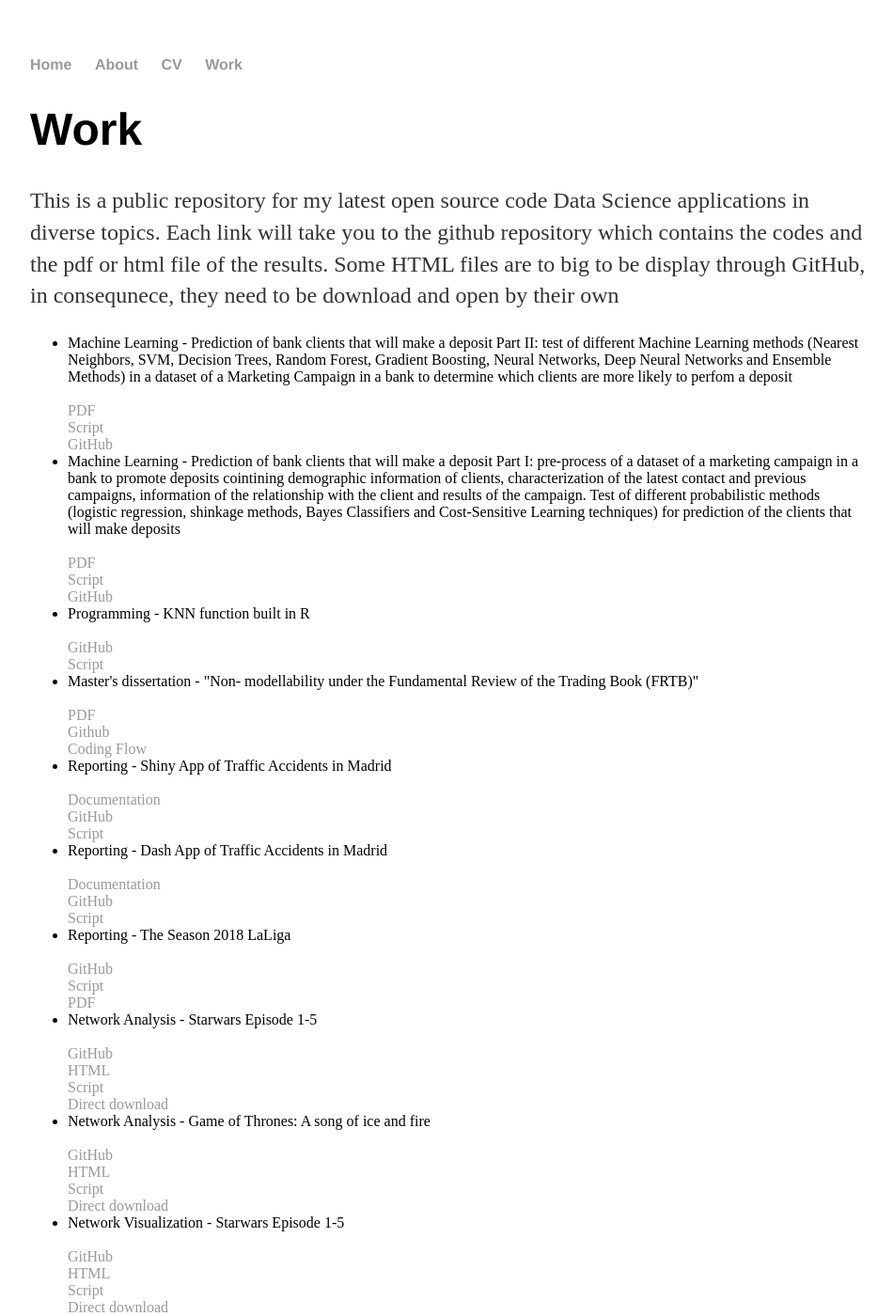
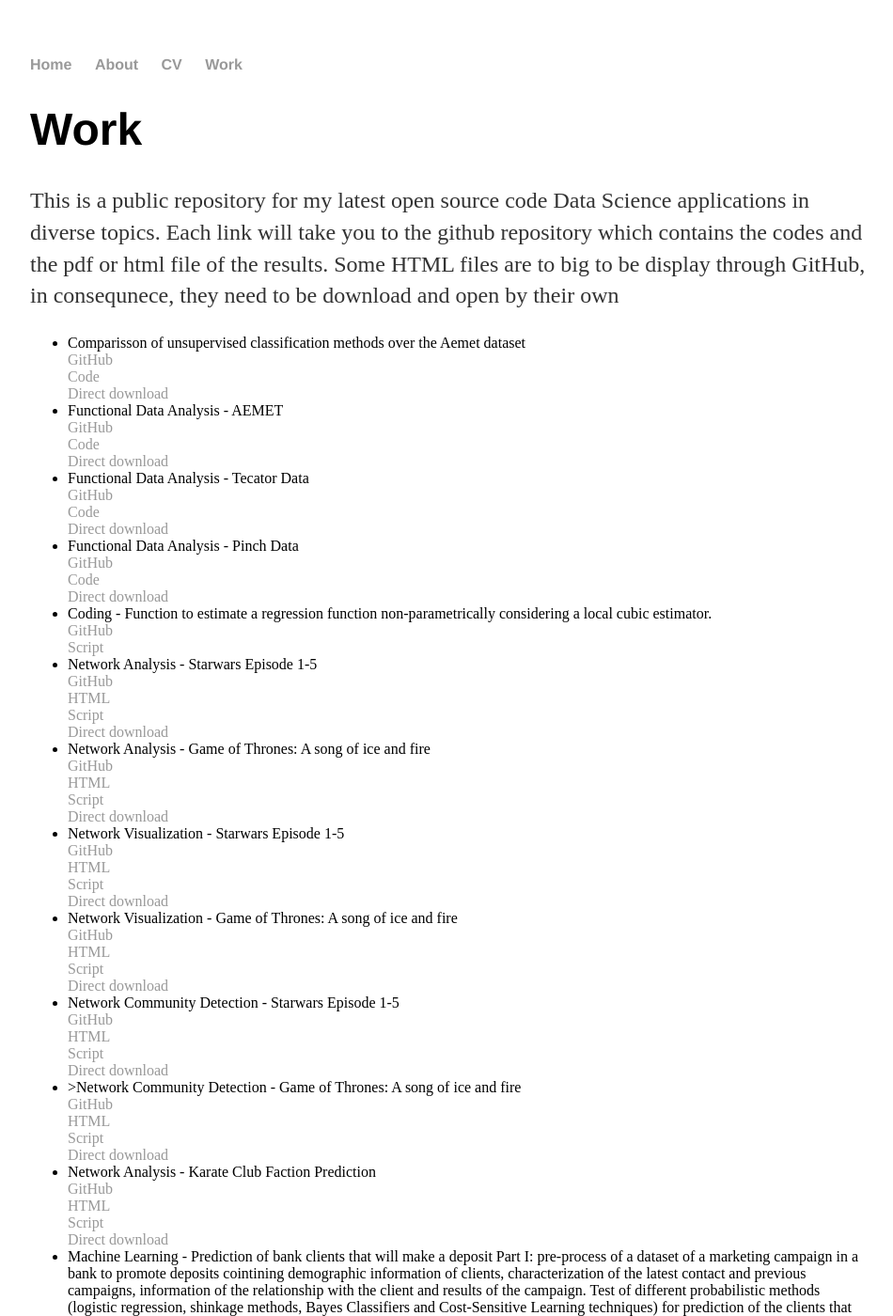
Before and after one commit to Rafaelab1227/Rafaelab1227.github.io, a Jekyll site: the page built from work/index.html, in a window 1280 px wide and 1400 px high. Shown: the whole window at 94% size, without its empty margins (160-1110 px from the left). Built offline with Jekyll 4.4.1, drawn with Linux system fonts in a browser that asks for light colours; some of the changed text lies outside the part shown.

Commit message:
Update index.html

```diff
--- a/work/index.html
+++ b/work/index.html
@@ -7,16 +7,76 @@ title: work
 	<p>This is a public repository for my latest open source code Data Science applications in diverse topics. Each link will take you to the github repository which
   contains the codes and the pdf or html file of the results. Some HTML files are to big to be display through GitHub, in consequnece, they need to be download and open by their own</p>
 	<ul>
-		<li>Machine Learning - Prediction of bank clients that will make a deposit Part II: test of different
-			Machine Learning methods (Nearest Neighbors, SVM, Decision Trees, Random Forest,
-			Gradient Boosting, Neural Networks, Deep Neural Networks and Ensemble Methods)
-			in a dataset of a Marketing Campaign in a bank to determine which
-			clients are more likely to perfom a deposit</li>
 
-			<br><a href="https://github.com/Rafaelab1227/Banks-customers-prediction/blob/main/Bank's%20customers%20prediction%20-%20Probabilistic%20methods.pdf">PDF</a>
-			<br><a href="https://github.com/Rafaelab1227/Banks-customers-prediction/blob/main/Script%20-%20Probabilistic%20methods.R">Script</a>
-			<br><a href="https://github.com/Rafaelab1227/Banks-customers-prediction">GitHub</a>
+		<li> Comparisson of unsupervised classification methods over the Aemet dataset </li>
+			<a href="https://github.com/Rafaelab1227/AEMET">GitHub</a>
+			<br><a href="https://github.com/Rafaelab1227/AEMET/blob/main/Unsupervised%20Classification%20methods.Rmd">Code</a>
+			<br><a https://github.com/Rafaelab1227/AEMET/archive/main.zip">Direct download</a>
+		<br>
+		<li> Functional Data Analysis - AEMET </li>
+			<a href="https://github.com/Rafaelab1227/AEMET">GitHub</a>
+			<br><a href="https://github.com/Rafaelab1227/AEMET/blob/main/Functional%20Analyisis%20AEMET.Rmd">Code</a>
+			<br><a href="https://github.com/Rafaelab1227/AEMET/archive/main.zip">Direct download</a>
+		<br>
+		<li> Functional Data Analysis - Tecator Data </li>
+			<a href="https://github.com/Rafaelab1227/Tecator">GitHub</a>
+			<br><a href="https://github.com/Rafaelab1227/Tecator/blob/main/Functional%20Analysis%20Tecator%20Data.Rmd">Code</a>
+			<br><a href="https://github.com/Rafaelab1227/Tecator/archive/main.zip">Direct download</a>
+		<br>
 
+		<li> Functional Data Analysis - Pinch Data</li>
+			<a href="https://github.com/Rafaelab1227/Pinch-data">GitHub</a>
+			<br><a href="https://github.com/Rafaelab1227/Pinch-data/blob/main/Functional%20Analysis%20Pinch%20Data.Rmd">Code</a>
+			<br><a href="https://github.com/Rafaelab1227/Pinch-data/archive/main.zip">Direct download</a>
+		<br>
+		<li> Coding - Function to estimate a regression function non-parametrically considering a local cubic estimator. </li>
+			<a href="https://github.com/Rafaelab1227/Local-cubic-estimator">GitHub</a>
+			<br><a href="https://github.com/Rafaelab1227/Local-cubic-estimator/blob/main/Script.R">Script</a>
+
+		<br>
+		<li>Network Analysis - Starwars Episode 1-5 </li>
+			<a href="https://github.com/Rafaelab1227/Starwars">GitHub</a>
+			<br><a href="https://github.com/Rafaelab1227/Starwars/blob/main/Starwars-Network-Analylsis.html">HTML</a>
+			<br><a href="https://github.com/Rafaelab1227/Starwars/blob/main/Starwars%20Network%20Analylsis.Rmd">Script</a>
+			<br><a href="https://github.com/Rafaelab1227/Starwars/archive/main.zip">Direct download</a>
+		<br>
+		<li>Network Analysis - Game of Thrones: A song of ice and fire </li>
+			<a href="https://github.com/Rafaelab1227/Game-of-Thrones">GitHub</a>
+			<br><a href="https://github.com/Rafaelab1227/Game-of-Thrones/blob/main/GOT-network-analysis.html">HTML</a>
+			<br><a href="https://github.com/Rafaelab1227/Game-of-Thrones/blob/main/GOT%20network%20analysis.Rmd">Script</a>
+			<br><a href="https://github.com/Rafaelab1227/Game-of-Thrones/archive/main.zip">Direct download</a>
+		<br>
+		<li>Network Visualization - Starwars Episode 1-5 </li>
+			<a href="https://github.com/Rafaelab1227/Starwars">GitHub</a>
+			<br><a href="https://github.com/Rafaelab1227/Starwars/blob/main/Starwars-Network-Visualization.html">HTML</a>
+			<br><a href="https://github.com/Rafaelab1227/Starwars/blob/main/Starwars%20Network%20Visualization.Rmd">Script</a>
+			<br><a href="https://github.com/Rafaelab1227/Starwars/archive/main.zip">Direct download</a>
+		<br>
+		<li>Network Visualization - Game of Thrones: A song of ice and fire </li>
+			<a href="https://github.com/Rafaelab1227/Game-of-Thrones">GitHub</a>
+			<br><a href="https://github.com/Rafaelab1227/Game-of-Thrones/blob/main/GOT-network-visualization.html">HTML</a>
+			<br><a href="https://github.com/Rafaelab1227/Game-of-Thrones/blob/main/GOT%20network%20visualization.Rmd">Script</a>
+			<br><a href="https://github.com/Rafaelab1227/Game-of-Thrones/archive/main.zip">Direct download</a>
+		<br>
+		<li>Network Community Detection - Starwars Episode 1-5 </li>
+			<a href="https://github.com/Rafaelab1227/Starwars">GitHub</a>
+			<br><a href="https://github.com/Rafaelab1227/Starwars/blob/main/Starwars-Community-detection.html">HTML</a>
+			<br><a href="https://github.com/Rafaelab1227/Starwars/blob/main/Starwars%20Community%20detection.Rmd">Script</a>
+			<br><a href="https://github.com/Rafaelab1227/Starwars/archive/main.zip">Direct download</a>
+		<br>
+		<li>>Network Community Detection - Game of Thrones: A song of ice and fire </li>
+			<a href="https://github.com/Rafaelab1227/Game-of-Thrones">GitHub</a>
+			<br><a href="https://github.com/Rafaelab1227/Game-of-Thrones/blob/main/GOT-Community-Detection.html">HTML</a>
+			<br><a href="https://github.com/Rafaelab1227/Game-of-Thrones/blob/main/GOT%20Community%20Detection.Rmd">Script</a>
+			<br><a href="https://github.com/Rafaelab1227/Game-of-Thrones/archive/main.zip">Direct download</a>
+		<br>
+		<li>Network Analysis - Karate Club Faction Prediction </li>
+			<a href="https://github.com/Rafaelab1227/Karate-Club">GitHub</a>
+			<br><a href="https://github.com/Rafaelab1227/Karate-Club/blob/main/Karate%20Club-Network-Analysis.html">HTML</a>
+			<br><a href="https://github.com/Rafaelab1227/Karate-Club/blob/main/Karate%20Club%20Network%20Analysis.Rmd">Script</a>
+			<br><a href="https://github.com/Rafaelab1227/Karate-Club/archive/main.zip">Direct download</a>
+
+		<br>
 		<li>Machine Learning - Prediction of bank clients that will make a deposit Part I: pre-process of a dataset of a marketing
 			campaign in a bank to promote deposits cointining demographic information of clients,
 			characterization of the latest contact and previous campaigns,
@@ -24,102 +84,45 @@ title: work
 			probabilistic methods (logistic regression, shinkage methods, Bayes Classifiers and Cost-Sensitive Learning techniques)
 			for prediction of the clients that will make deposits</li>
 
-			<br><a href="https://github.com/Rafaelab1227/Banks-customers-prediction/blob/main/Bank's%20customers%20prediction%20-%20Machine%20Learning%20methods.pdf">PDF</a>
+			<a href="https://github.com/Rafaelab1227/Banks-customers-prediction/blob/main/Bank's%20customers%20prediction%20-%20Machine%20Learning%20methods.pdf">PDF</a>
 			<br><a href="https://github.com/Rafaelab1227/Banks-customers-prediction/blob/main/Script%20-%20Machine%20Learning%20methods.R">Script</a>
 			<br><a href="https://github.com/Rafaelab1227/Banks-customers-prediction">GitHub</a>
+		<br>
+		<li>Machine Learning - Prediction of bank clients that will make a deposit Part II: test of different
+			Machine Learning methods (Nearest Neighbors, SVM, Decision Trees, Random Forest,
+			Gradient Boosting, Neural Networks, Deep Neural Networks and Ensemble Methods)
+			in a dataset of a Marketing Campaign in a bank to determine which
+			clients are more likely to perfom a deposit</li>
 
+			<a href="https://github.com/Rafaelab1227/Banks-customers-prediction/blob/main/Bank's%20customers%20prediction%20-%20Probabilistic%20methods.pdf">PDF</a>
+			<br><a href="https://github.com/Rafaelab1227/Banks-customers-prediction/blob/main/Script%20-%20Probabilistic%20methods.R">Script</a>
+			<br><a href="https://github.com/Rafaelab1227/Banks-customers-prediction">GitHub</a>
+		<br>
+		<li> Master's dissertation - "Non- modellability under the Fundamental Review of the Trading Book (FRTB)"</li>
+			<a href="https://github.com/Rafaelab1227/NM-UNDER-FRTB/blob/master/TFM%20NM%20under%20FRTB.pdf">PDF</a>
+			<br><a href="https://github.com/Rafaelab1227/NM-UNDER-FRTB">Github</a>
+			<br><a href="https://github.com/Rafaelab1227/NM-UNDER-FRTB/blob/master/Programming_flow_r.jpg">Coding Flow</a>
+		<br>
 		<li>Programming - KNN function built in R</li>
 
-			<br><a href="https://github.com/Rafaelab1227/K-Nearest-Neighbors">GitHub</a>
+			<a href="https://github.com/Rafaelab1227/K-Nearest-Neighbors">GitHub</a>
 			<br><a href="https://github.com/Rafaelab1227/K-Nearest-Neighbors/blob/main/Script.R">Script</a>
 
-		<li> Master's dissertation - "Non- modellability under the Fundamental Review of the Trading Book (FRTB)"</li>
-
-			<br><a href="https://github.com/Rafaelab1227/NM-UNDER-FRTB/blob/master/TFM%20NM%20under%20FRTB.pdf">PDF</a>
-			<br><a href="https://github.com/Rafaelab1227/NM-UNDER-FRTB">Github</a>
-			<br><a href="https://github.com/Rafaelab1227/NM-UNDER-FRTB/blob/master/Programming_flow_r.jpg">Coding Flow</a>
-
+		<br>
 		<li> Reporting - Shiny App of Traffic Accidents in Madrid </li>
-			<br><a href="https://rafaelab1227.github.io/Assignment_case_study/About_app.html#/">Documentation</a>
+			<a href="https://rafaelab1227.github.io/Assignment_case_study/About_app.html#/">Documentation</a>
 			<br><a href="https://github.com/Rafaelab1227/Assignment_case_study">GitHub</a>
 			<br><a href="https://github.com/Rafaelab1227/Assignment_case_study/blob/master/app.R">Script</a>
-
+		<br>
 		<li> Reporting - Dash App of Traffic Accidents in Madrid </li>
-			<br><a href="https://rafaelab1227.github.io/Assignment_case_study_py/About_app.html#/">Documentation</a>
+			<a href="https://rafaelab1227.github.io/Assignment_case_study_py/About_app.html#/">Documentation</a>
 			<br><a href="https://rafaelab1227.github.io/Assignment_case_study_py/">GitHub</a>
 			<br><a href="https://github.com/Rafaelab1227/Assignment_case_study_py/blob/master/app.py">Script</a>
-
+		<br>
 		<li> Reporting - The Season 2018 LaLiga </li>
-			<br><a href="https://github.com/Rafaelab1227/LaLiga">GitHub</a>
+			<a href="https://github.com/Rafaelab1227/LaLiga">GitHub</a>
 			<br><a href="https://github.com/Rafaelab1227/LaLiga/blob/main/Script.R">Script</a>
 			<br><a href="https://github.com/Rafaelab1227/LaLiga/blob/main/LaLiga%20results%202018.pdf">PDF</a>
-
-
-		<li>Network Analysis - Starwars Episode 1-5 </li>
-			<br><a href="https://github.com/Rafaelab1227/Starwars">GitHub</a>
-			<br><a href="https://github.com/Rafaelab1227/Starwars/blob/main/Starwars-Network-Analylsis.html">HTML</a>
-			<br><a href="https://github.com/Rafaelab1227/Starwars/blob/main/Starwars%20Network%20Analylsis.Rmd">Script</a>
-			<br><a href="https://github.com/Rafaelab1227/Starwars/archive/main.zip">Direct download</a>
-
-		<li>Network Analysis - Game of Thrones: A song of ice and fire </li>
-			<br><a href="https://github.com/Rafaelab1227/Game-of-Thrones">GitHub</a>
-			<br><a href="https://github.com/Rafaelab1227/Game-of-Thrones/blob/main/GOT-network-analysis.html">HTML</a>
-			<br><a href="https://github.com/Rafaelab1227/Game-of-Thrones/blob/main/GOT%20network%20analysis.Rmd">Script</a>
-			<br><a href="https://github.com/Rafaelab1227/Game-of-Thrones/archive/main.zip">Direct download</a>
-
-		<li>Network Visualization - Starwars Episode 1-5 </li>
-			<br><a href="https://github.com/Rafaelab1227/Starwars">GitHub</a>
-			<br><a href="https://github.com/Rafaelab1227/Starwars/blob/main/Starwars-Network-Visualization.html">HTML</a>
-			<br><a href="https://github.com/Rafaelab1227/Starwars/blob/main/Starwars%20Network%20Visualization.Rmd">Script</a>
-			<br><a href="https://github.com/Rafaelab1227/Starwars/archive/main.zip">Direct download</a>
-
-		<li>Network Visualization - Game of Thrones: A song of ice and fire </li>
-			<br><a href="https://github.com/Rafaelab1227/Game-of-Thrones">GitHub</a>
-			<br><a href="https://github.com/Rafaelab1227/Game-of-Thrones/blob/main/GOT-network-visualization.html">HTML</a>
-			<br><a href="https://github.com/Rafaelab1227/Game-of-Thrones/blob/main/GOT%20network%20visualization.Rmd">Script</a>
-			<br><a href="https://github.com/Rafaelab1227/Game-of-Thrones/archive/main.zip">Direct download</a>
-
-		<li>Network Community Detection - Starwars Episode 1-5 </li>
-			<br><a href="https://github.com/Rafaelab1227/Starwars">GitHub</a>
-			<br><a href="https://github.com/Rafaelab1227/Starwars/blob/main/Starwars-Community-detection.html">HTML</a>
-			<br><a href="https://github.com/Rafaelab1227/Starwars/blob/main/Starwars%20Community%20detection.Rmd">Script</a>
-			<br><a href="https://github.com/Rafaelab1227/Starwars/archive/main.zip">Direct download</a>
-
-		<li>>Network Community Detection - Game of Thrones: A song of ice and fire </li>
-			<br><a href="https://github.com/Rafaelab1227/Game-of-Thrones">GitHub</a>
-			<br><a href="https://github.com/Rafaelab1227/Game-of-Thrones/blob/main/GOT-Community-Detection.html">HTML</a>
-			<br><a href="https://github.com/Rafaelab1227/Game-of-Thrones/blob/main/GOT%20Community%20Detection.Rmd">Script</a>
-			<br><a href="https://github.com/Rafaelab1227/Game-of-Thrones/archive/main.zip">Direct download</a>
-
-		<li>Network Analysis - Karate Club Faction Prediction </li>
-			<br><a href="https://github.com/Rafaelab1227/Karate-Club">GitHub</a>
-			<br><a href="https://github.com/Rafaelab1227/Karate-Club/blob/main/Karate%20Club-Network-Analysis.html">HTML</a>
-			<br><a href="https://github.com/Rafaelab1227/Karate-Club/blob/main/Karate%20Club%20Network%20Analysis.Rmd">Script</a>
-			<br><a href="https://github.com/Rafaelab1227/Karate-Club/archive/main.zip">Direct download</a>
-
-		<li> Comparisson of unsupervised classification methods over the Aemet dataset </li>
-			<br><a href="https://github.com/Rafaelab1227/AEMET">GitHub</a>
-			<br><a href="https://github.com/Rafaelab1227/AEMET/blob/main/Unsupervised%20Classification%20methods.Rmd">Code</a>
-			<br><a https://github.com/Rafaelab1227/AEMET/archive/main.zip">Direct download</a>
-
-		<li> Functional Data Analysis - AEMET </li>
-			<br><a href="https://github.com/Rafaelab1227/AEMET">GitHub</a>
-			<br><a href="https://github.com/Rafaelab1227/AEMET/blob/main/Functional%20Analyisis%20AEMET.Rmd">Code</a>
-			<br><a href="https://github.com/Rafaelab1227/AEMET/archive/main.zip">Direct download</a>
-
-		<li> Functional Data Analysis - Tecator Data </li>
-			<br><a href="https://github.com/Rafaelab1227/Tecator">GitHub</a>
-			<br><a href="https://github.com/Rafaelab1227/Tecator/blob/main/Functional%20Analysis%20Tecator%20Data.Rmd">Code</a>
-			<br><a href="https://github.com/Rafaelab1227/Tecator/archive/main.zip">Direct download</a>
-
-		<li> Coding - Function to estimate a regression function non-parametrically considering a local cubic estimator. </li>
-			<br><a href="https://github.com/Rafaelab1227/Local-cubic-estimator">GitHub</a>
-			<br><a href="https://github.com/Rafaelab1227/Local-cubic-estimator/blob/main/Script.R">Script</a>
-
-		<li> Functional Data Analysis - Pinch Data</li>
-			<br><a href="https://github.com/Rafaelab1227/Pinch-data">GitHub</a>
-			<br><a href="https://github.com/Rafaelab1227/Pinch-data/blob/main/Functional%20Analysis%20Pinch%20Data.Rmd">Code</a>
-			<br><a href="https://github.com/Rafaelab1227/Pinch-data/archive/main.zip">Direct download</a>
 
 		<li> Optimization of a investment porfolio </li>
 
```
